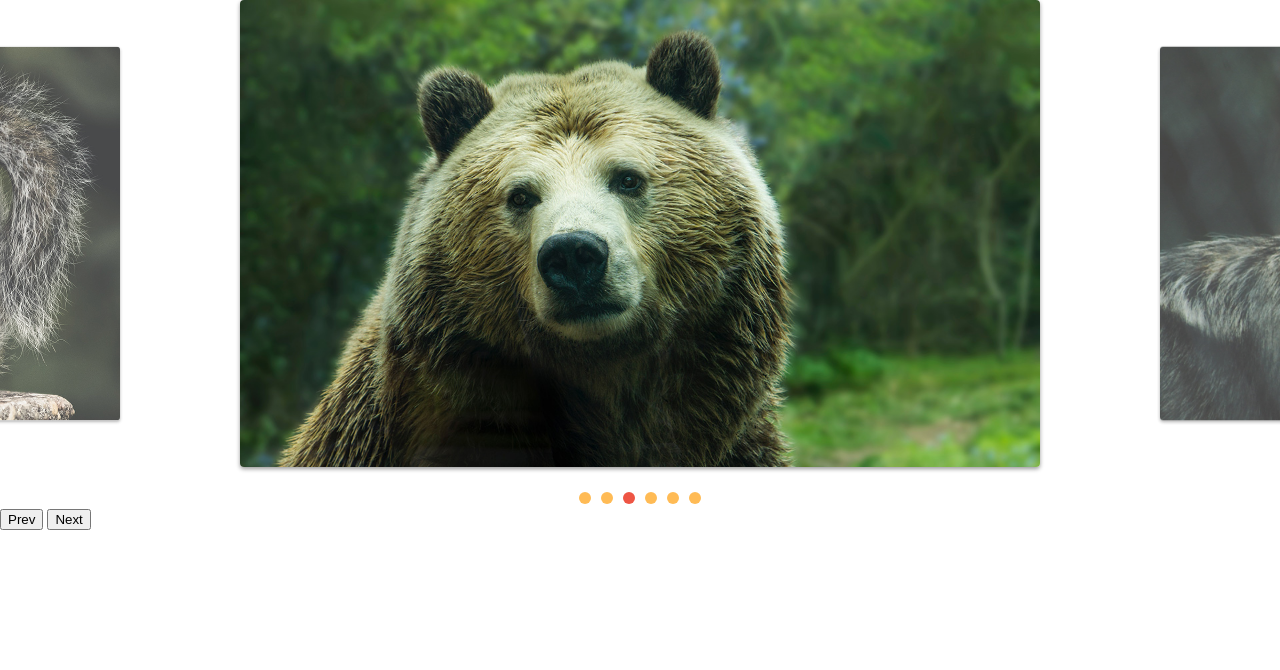
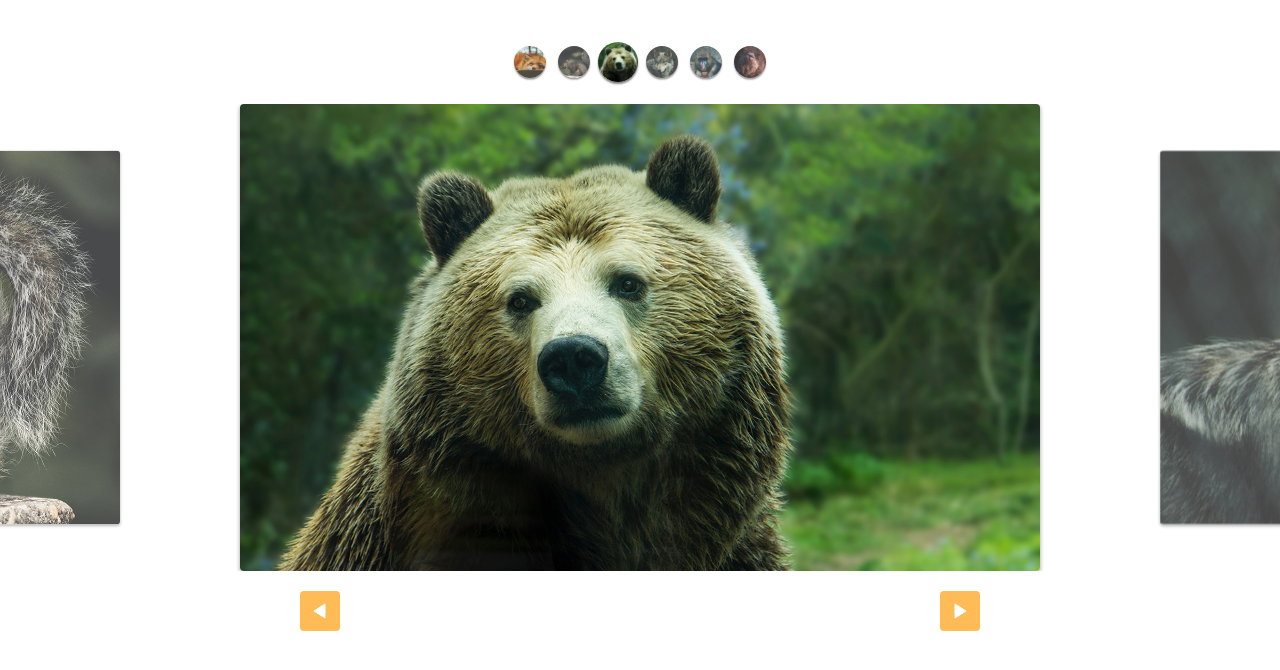
Before and after one commit to brseghese/origamid-carrossel, a plain HTML site: page index.html in a window 1280 px wide. Drawn offline with Linux system fonts and the light colour scheme.

Commit message:
:hammer: custom controls estilizados

```diff
--- a/css/style.css
+++ b/css/style.css
@@ -64,3 +64,48 @@ img {
 [data-control="slide"] li a:hover {
   background: #e54;
 }
+
+.custom-controls {
+  display: flex;
+  justify-content: center;
+  margin-top: 40px;
+  margin-bottom: 20px;
+  flex-wrap: wrap;
+}
+
+.custom-controls li {
+  opacity: 0.8;
+  transform: scale(0.8);
+  width: 40px;
+  height: 40px;
+  border-radius: 50%;
+  overflow: hidden;
+  margin: 2px;
+  box-shadow: 0 2px 2px rgba(0, 0, 0, 0.5);
+  transition: 0.3s;
+}
+
+.custom-controls li.active {
+  opacity: 1;
+  transform: scale(1);
+}
+
+.arrow-nav {
+  display: flex;
+  justify-content: space-around;
+  margin: 20px 0;
+}
+
+.arrow-nav button {
+  cursor: pointer;
+  border: none;
+  border-radius: 4px;
+  color: white;
+  width: 40px;
+  height: 40px;
+  background: #fb5 url("../img/arrow.svg") center center no-repeat;
+}
+
+.arrow-nav button.prev {
+  transform: rotate(-180deg);
+}
--- a/index.html
+++ b/index.html
@@ -9,6 +9,14 @@
 </head>
 
 <body>
+  <ul class="custom-controls">
+    <li><img src="./img/foto1-thumb.jpg" alt=""></li>
+    <li><img src="./img/foto2-thumb.jpg" alt=""></li>
+    <li><img src="./img/foto3-thumb.jpg" alt=""></li>
+    <li><img src="./img/foto4-thumb.jpg" alt=""></li>
+    <li><img src="./img/foto5-thumb.jpg" alt=""></li>
+    <li><img src="./img/foto6-thumb.jpg" alt=""></li>
+  </ul>
   <div class="slide-wrapper">
     <ul class="slide">
       <li><img src="./img/foto1.jpg" alt=""></li>
@@ -20,8 +28,8 @@
     </ul>
   </div>
   <div class="arrow-nav">
-    <button class="prev">Prev</button>
-    <button class="next">Next</button>
+    <button class="prev"></button>
+    <button class="next"></button>
   </div>
   <script type="module" src="./js/script.js"></script>
 </body>
--- a/js/script.js
+++ b/js/script.js
@@ -1,6 +1,6 @@
-import { Slide, SlideNav } from "./slide.js";
+import SlideNav from "./slide.js";
 
 const slide = new SlideNav(".slide", ".slide-wrapper");
 slide.init();
 slide.addArrow(".prev", ".next");
-slide.addControl();
+slide.addControl(".custom-controls");
--- a/js/slide.js
+++ b/js/slide.js
@@ -156,7 +156,7 @@ export class Slide {
   }
 }
 
-export class SlideNav extends Slide {
+export default class SlideNav extends Slide {
   constructor(slide, wrapper) {
     super(slide, wrapper);
     this.bindControlEvents();
```
